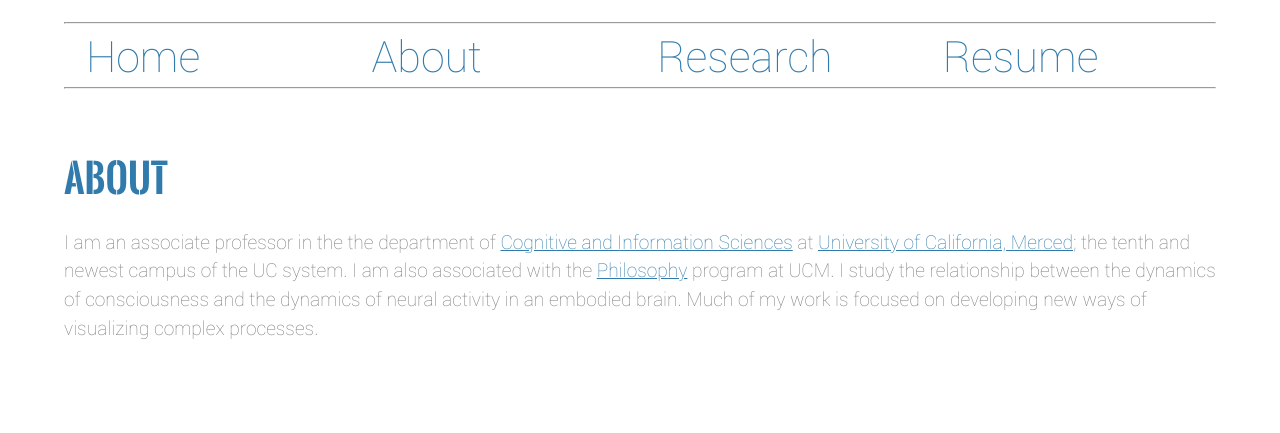
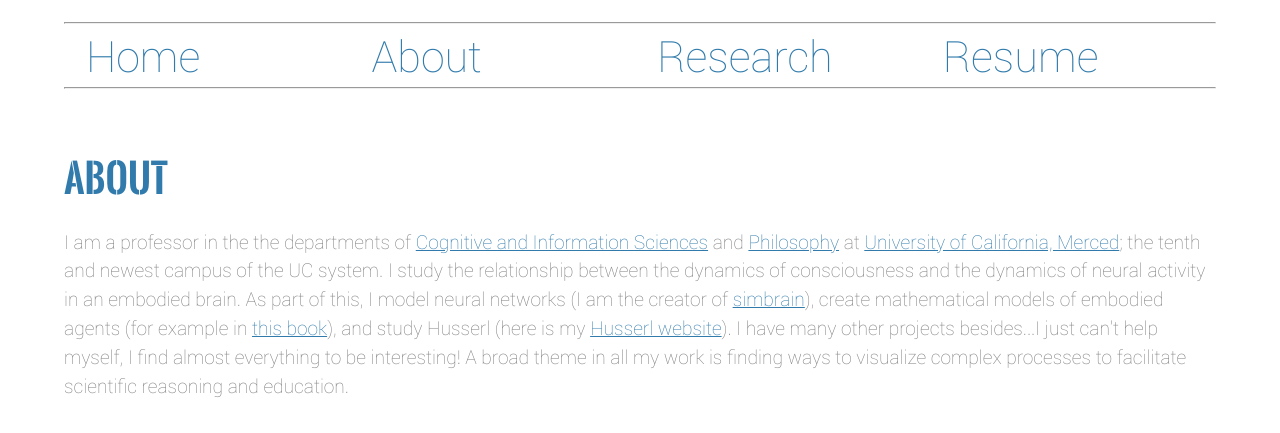
Before and after one commit to jyoshimi/jeffyoshimi.net, a plain HTML site: page about.html in a window 1280 px wide. Shown: the part 509-942 px from the top of the page. Drawn offline with Linux system fonts and the light colour scheme.

Commit message:
much needed update to the about page

```diff
--- a/about.html
+++ b/about.html
@@ -62,7 +62,7 @@
             </div>
             <br>
             <p>
-                I am an associate professor in the the department of <a href="https://cogsci.ucmerced.edu/">Cognitive and Information Sciences</a> at <a href="http://www.ucmerced.edu/">University of California, Merced</a>; the tenth and newest campus of the UC system. I am also associated with the <a href="http://philo.ucmerced.edu/">Philosophy</a> program at UCM. I study the relationship between the dynamics of consciousness and the dynamics of neural activity in an embodied brain. Much of my work is focused on developing new ways of visualizing complex processes.
+                I am a professor in the the departments of <a href="https://cogsci.ucmerced.edu/">Cognitive and Information Sciences</a> and <a href="https://philosophy.ucmerced.edu/">Philosophy</a> at <a href="http://www.ucmerced.edu/">University of California, Merced</a>; the tenth and newest campus of the UC system. I study the relationship between the dynamics of consciousness and the dynamics of neural activity in an embodied brain. As part of this, I model neural networks (I am the creator of <a href="https://www.simbrain.net">simbrain</a>), create mathematical models of embodied agents (for example in <a href="https://mitpress.mit.edu/9780262548199/the-open-dynamics-of-braitenberg-vehicles/">this book</a>), and study Husserl (here is my <a href="https://www.husserl.net">Husserl website</a>). I have many other projects besides...I just can't help myself, I find almost everything to be interesting! A broad theme in all my work is finding ways to visualize complex processes to facilitate scientific reasoning and education.
             </p>
             <br>
         </section>
```
